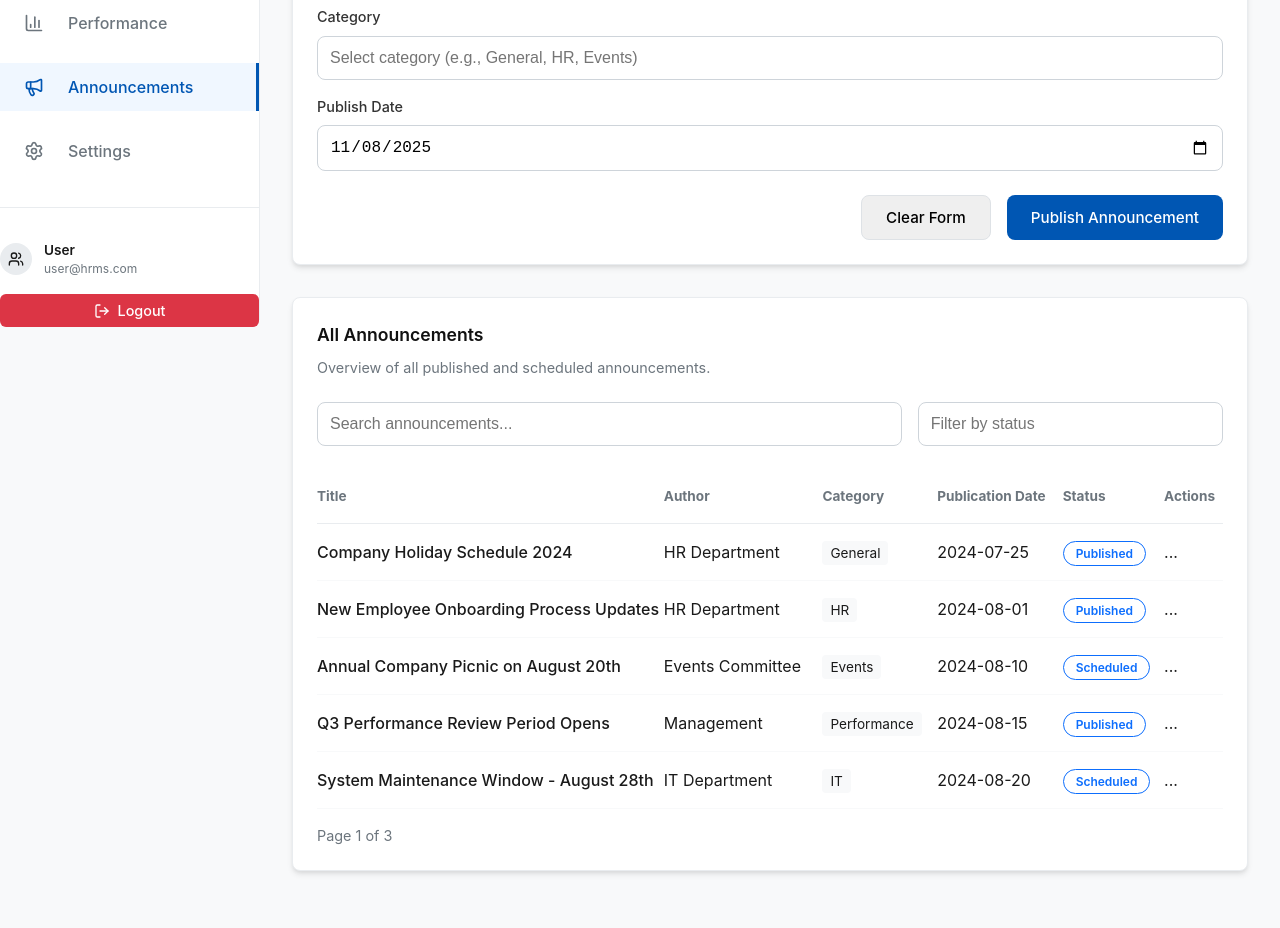
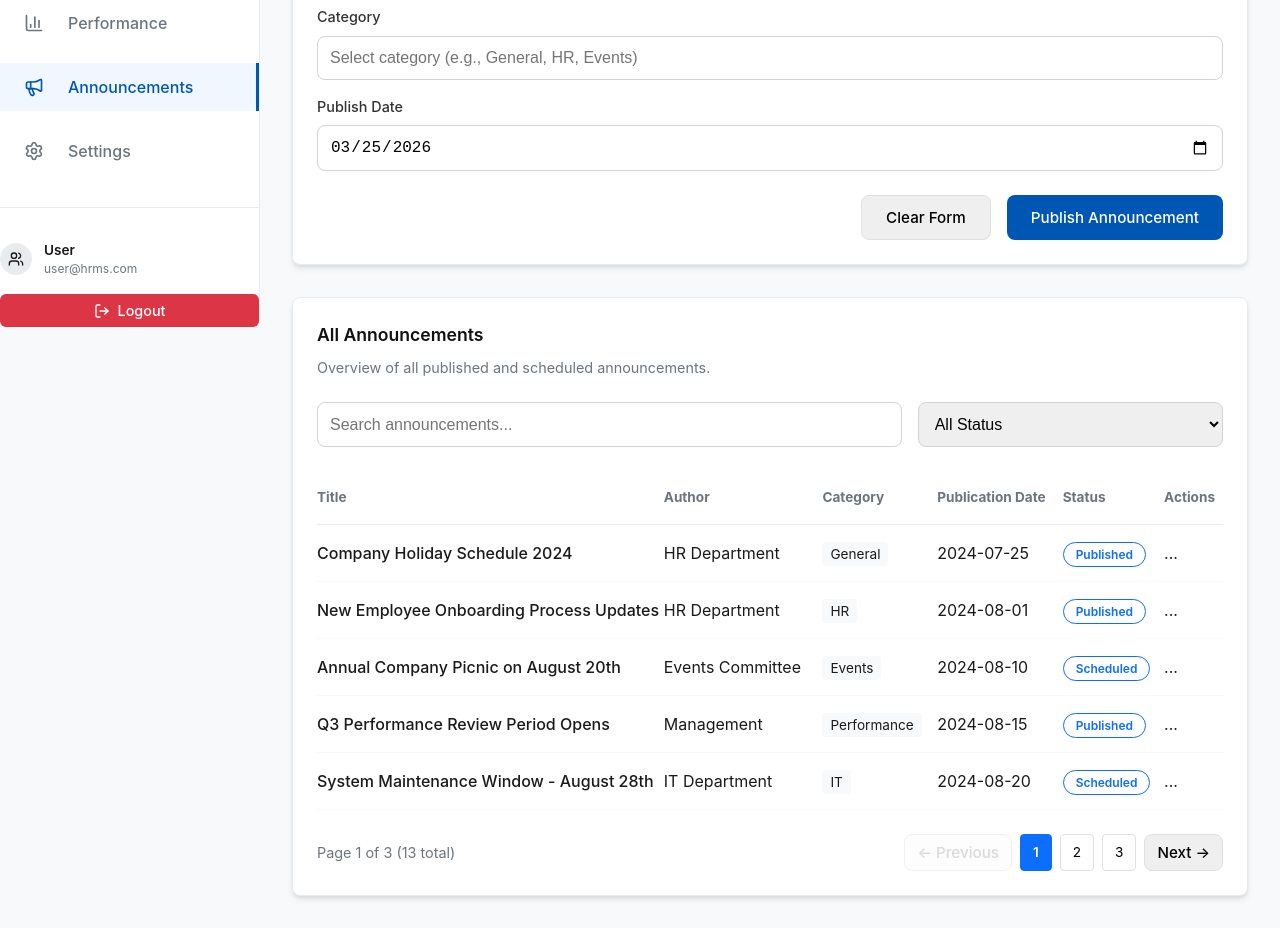
Before and after one commit to mustafame24/CoreConnectHRMS, a React (Vite) app in the folder coreconnect-frontend/: page /announcements in a window 1280 px wide. Shown: the part 480-1408 px from the top of the page. Before the commit the page ends 1383 px from the top, so only its background shows below. Built offline with nearby package versions, Linux system fonts and the light colour scheme.

Commit message:
Add announcements publishing

```diff
--- a/coreconnect-frontend/src/pages/Announcements.jsx
+++ b/coreconnect-frontend/src/pages/Announcements.jsx
@@ -1,6 +1,88 @@
 import { useState } from 'react';
 
 const Announcements = () => {
+    const [formData, setFormData] = useState({
+        title: '',
+        content: '',
+        category: '',
+        date: new Date().toISOString().split('T')[0]
+    });
+
+    const [searchTerm, setSearchTerm] = useState('');
+    const [filterStatus, setFilterStatus] = useState('');
+    const [currentPage, setCurrentPage] = useState(1);
+    const itemsPerPage = 5;
+
+    const [announcements, setAnnouncements] = useState([
+        { title: 'Company Holiday Schedule 2024', author: 'HR Department', category: 'General', date: '2024-07-25', status: 'Published' },
+        { title: 'New Employee Onboarding Process Updates', author: 'HR Department', category: 'HR', date: '2024-08-01', status: 'Published' },
+        { title: 'Annual Company Picnic on August 20th', author: 'Events Committee', category: 'Events', date: '2024-08-10', status: 'Scheduled' },
+        { title: 'Q3 Performance Review Period Opens', author: 'Management', category: 'Performance', date: '2024-08-15', status: 'Published' },
+        { title: 'System Maintenance Window - August 28th', author: 'IT Department', category: 'IT', date: '2024-08-20', status: 'Scheduled' },
+        { title: 'Office Renovation Project Begins', author: 'Facilities', category: 'General', date: '2024-08-22', status: 'Scheduled' },
+        { title: 'Q3 Salary Review Completed', author: 'HR Department', category: 'HR', date: '2024-08-25', status: 'Published' },
+        { title: 'Employee Recognition Program Launch', author: 'Management', category: 'General', date: '2024-09-01', status: 'Published' },
+        { title: 'New Coffee Machine in Break Room', author: 'Admin', category: 'General', date: '2024-09-05', status: 'Published' },
+        { title: 'September Team Building Event', author: 'HR Department', category: 'Events', date: '2024-09-10', status: 'Scheduled' },
+        { title: 'Updated Remote Work Policy', author: 'Management', category: 'HR', date: '2024-09-15', status: 'Published' },
+        { title: 'IT Security Training Mandatory', author: 'IT Department', category: 'IT', date: '2024-09-20', status: 'Scheduled' },
+        { title: 'Annual Performance Appraisal Forms Available', author: 'HR Department', category: 'Performance', date: '2024-09-25', status: 'Published' },
+    ]);
+
+    const handleInputChange = (field, value) => {
+        setFormData(prev => ({
+            ...prev,
+            [field]: value
+        }));
+    };
+
+    const handlePublish = () => {
+        if (!formData.title || !formData.content || !formData.category) {
+            alert('Please fill in all required fields');
+            return;
+        }
+
+        const newAnnouncement = {
+            title: formData.title,
+            author: 'Current User',
+            category: formData.category,
+            date: formData.date,
+            status: 'Published'
+        };
+
+        setAnnouncements([newAnnouncement, ...announcements]);
+        setFormData({
+            title: '',
+            content: '',
+            category: '',
+            date: new Date().toISOString().split('T')[0]
+        });
+        alert('Announcement published successfully!');
+    };
+
+    const handleClear = () => {
+        setFormData({
+            title: '',
+            content: '',
+            category: '',
+            date: new Date().toISOString().split('T')[0]
+        });
+    };
+
+    // Filter announcements
+    const filteredAnnouncements = announcements.filter(ann => {
+        const matchSearch = ann.title.toLowerCase().includes(searchTerm.toLowerCase()) ||
+                          ann.author.toLowerCase().includes(searchTerm.toLowerCase());
+        const matchStatus = !filterStatus || ann.status === filterStatus;
+        return matchSearch && matchStatus;
+    });
+
+    // Pagination
+    const totalPages = Math.ceil(filteredAnnouncements.length / itemsPerPage);
+    const startIndex = (currentPage - 1) * itemsPerPage;
+    const endIndex = startIndex + itemsPerPage;
+    const paginatedAnnouncements = filteredAnnouncements.slice(startIndex, endIndex);
+
     return (
         <div>
             <div className="page-header">
@@ -13,27 +95,61 @@ const Announcements = () => {
 
                 <div className="input-group">
                     <label className="input-label">Announcement Title</label>
-                    <input type="text" className="form-control" placeholder="Enter announcement title" />
+                    <input
+                        type="text"
+                        className="form-control"
+                        placeholder="Enter announcement title"
+                        value={formData.title}
+                        onChange={(e) => handleInputChange('title', e.target.value)}
+                    />
                 </div>
 
                 <div className="input-group">
                     <label className="input-label">Content</label>
-                    <textarea className="form-control" rows="6" placeholder="Write your announcement here..."></textarea>
+                    <textarea
+                        className="form-control"
+                        rows="6"
+                        placeholder="Write your announcement here..."
+                        value={formData.content}
+                        onChange={(e) => handleInputChange('content', e.target.value)}
+                    ></textarea>
                 </div>
 
                 <div className="input-group">
                     <label className="input-label">Category</label>
-                    <input type="text" className="form-control" placeholder="Select category (e.g., General, HR, Events)" />
+                    <input
+                        type="text"
+                        className="form-control"
+                        placeholder="Select category (e.g., General, HR, Events)"
+                        value={formData.category}
+                        onChange={(e) => handleInputChange('category', e.target.value)}
+                    />
                 </div>
 
                 <div className="input-group">
                     <label className="input-label">Publish Date</label>
-                    <input type="date" className="form-control" defaultValue="2025-11-08" />
+                    <input
+                        type="date"
+                        className="form-control"
+                        value={formData.date}
+                        onChange={(e) => handleInputChange('date', e.target.value)}
+                    />
                 </div>
 
                 <div style={{ display: 'flex', justifyContent: 'flex-end', gap: '1rem', marginTop: '1.5rem' }}>
-                    <button className="btn" style={{ border: '1px solid #dee2e6' }}>Clear Form</button>
-                    <button className="btn btn-primary">Publish Announcement</button>
+                    <button
+                        className="btn"
+                        style={{ border: '1px solid #dee2e6' }}
+                        onClick={handleClear}
+                    >
+                        Clear Form
+                    </button>
+                    <button
+                        className="btn btn-primary"
+                        onClick={handlePublish}
+                    >
+                        Publish Announcement
+                    </button>
                 </div>
             </div>
 
@@ -42,8 +158,31 @@ const Announcements = () => {
                 <p style={{ color: '#6c757d', marginBottom: '1.5rem', fontSize: '0.9rem' }}>Overview of all published and scheduled announcements.</p>
 
                 <div style={{ display: 'flex', gap: '1rem', marginBottom: '1.5rem' }}>
-                    <input type="text" className="form-control" placeholder="Search announcements..." style={{ flex: 2 }} />
-                    <input type="text" className="form-control" placeholder="Filter by status" style={{ flex: 1 }} />
+                    <input
+                        type="text"
+                        className="form-control"
+                        placeholder="Search announcements..."
+                        style={{ flex: 2 }}
+                        value={searchTerm}
+                        onChange={(e) => {
+                            setSearchTerm(e.target.value);
+                            setCurrentPage(1);
+                        }}
+                    />
+                    <select
+                        className="form-control"
+                        placeholder="Filter by status"
+                        style={{ flex: 1 }}
+                        value={filterStatus}
+                        onChange={(e) => {
+                            setFilterStatus(e.target.value);
+                            setCurrentPage(1);
+                        }}
+                    >
+                        <option value="">All Status</option>
+                        <option value="Published">Published</option>
+                        <option value="Scheduled">Scheduled</option>
+                    </select>
                 </div>
 
                 <table style={{ width: '100%', borderCollapse: 'collapse' }}>
@@ -58,13 +197,7 @@ const Announcements = () => {
                         </tr>
                     </thead>
                     <tbody>
-                        {[
-                            { title: 'Company Holiday Schedule 2024', author: 'HR Department', category: 'General', date: '2024-07-25', status: 'Published' },
-                            { title: 'New Employee Onboarding Process Updates', author: 'HR Department', category: 'HR', date: '2024-08-01', status: 'Published' },
-                            { title: 'Annual Company Picnic on August 20th', author: 'Events Committee', category: 'Events', date: '2024-08-10', status: 'Scheduled' },
-                            { title: 'Q3 Performance Review Period Opens', author: 'Management', category: 'Performance', date: '2024-08-15', status: 'Published' },
-                            { title: 'System Maintenance Window - August 28th', author: 'IT Department', category: 'IT', date: '2024-08-20', status: 'Scheduled' },
-                        ].map((row, i) => (
+                        {paginatedAnnouncements.map((row, i) => (
                             <tr key={i} style={{ borderBottom: '1px solid #f8f9fa' }}>
                                 <td style={{ padding: '1rem 0', fontWeight: '500', maxWidth: '300px' }}>{row.title}</td>
                                 <td style={{ padding: '1rem 0' }}>{row.author}</td>
@@ -90,7 +223,58 @@ const Announcements = () => {
                     </tbody>
                 </table>
 
-                <div style={{ marginTop: '1rem', color: '#6c757d', fontSize: '0.9rem' }}>Page 1 of 3</div>
+                {/* Pagination Controls */}
+                <div style={{ marginTop: '1.5rem', display: 'flex', alignItems: 'center', justifyContent: 'space-between' }}>
+                    <div style={{ color: '#6c757d', fontSize: '0.9rem' }}>
+                        Page {currentPage} of {totalPages} ({filteredAnnouncements.length} total)
+                    </div>
+                    <div style={{ display: 'flex', gap: '0.5rem' }}>
+                        <button
+                            className="btn"
+                            style={{
+                                border: '1px solid #dee2e6',
+                                padding: '0.5rem 0.75rem',
+                                cursor: currentPage === 1 ? 'not-allowed' : 'pointer',
+                                opacity: currentPage === 1 ? 0.5 : 1
+                            }}
+                            onClick={() => setCurrentPage(prev => Math.max(1, prev - 1))}
+                            disabled={currentPage === 1}
+                        >
+                            ← Previous
+                        </button>
+                        {Array.from({ length: totalPages }, (_, i) => i + 1).map(page => (
+                            <button
+                                key={page}
+                                style={{
+                                    padding: '0.5rem 0.75rem',
+                                    border: currentPage === page ? '1px solid #0d6efd' : '1px solid #dee2e6',
+                                    backgroundColor: currentPage === page ? '#0d6efd' : '#fff',
+                                    color: currentPage === page ? '#fff' : '#000',
+                                    borderRadius: '4px',
+                                    cursor: 'pointer',
+                                    fontSize: '0.85rem',
+                                    fontWeight: currentPage === page ? '600' : '400'
+                                }}
+                                onClick={() => setCurrentPage(page)}
+                            >
+                                {page}
+                            </button>
+                        ))}
+                        <button
+                            className="btn"
+                            style={{
+                                border: '1px solid #dee2e6',
+                                padding: '0.5rem 0.75rem',
+                                cursor: currentPage === totalPages ? 'not-allowed' : 'pointer',
+                                opacity: currentPage === totalPages ? 0.5 : 1
+                            }}
+                            onClick={() => setCurrentPage(prev => Math.min(totalPages, prev + 1))}
+                            disabled={currentPage === totalPages}
+                        >
+                            Next →
+                        </button>
+                    </div>
+                </div>
             </div>
         </div>
     );
```
